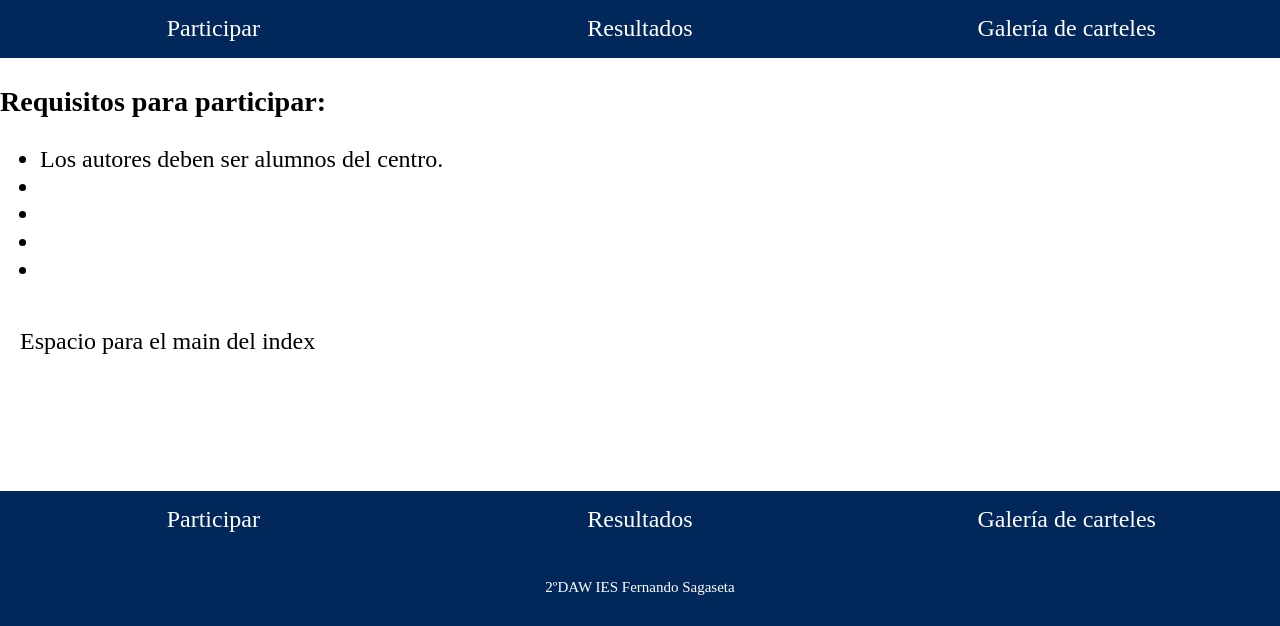
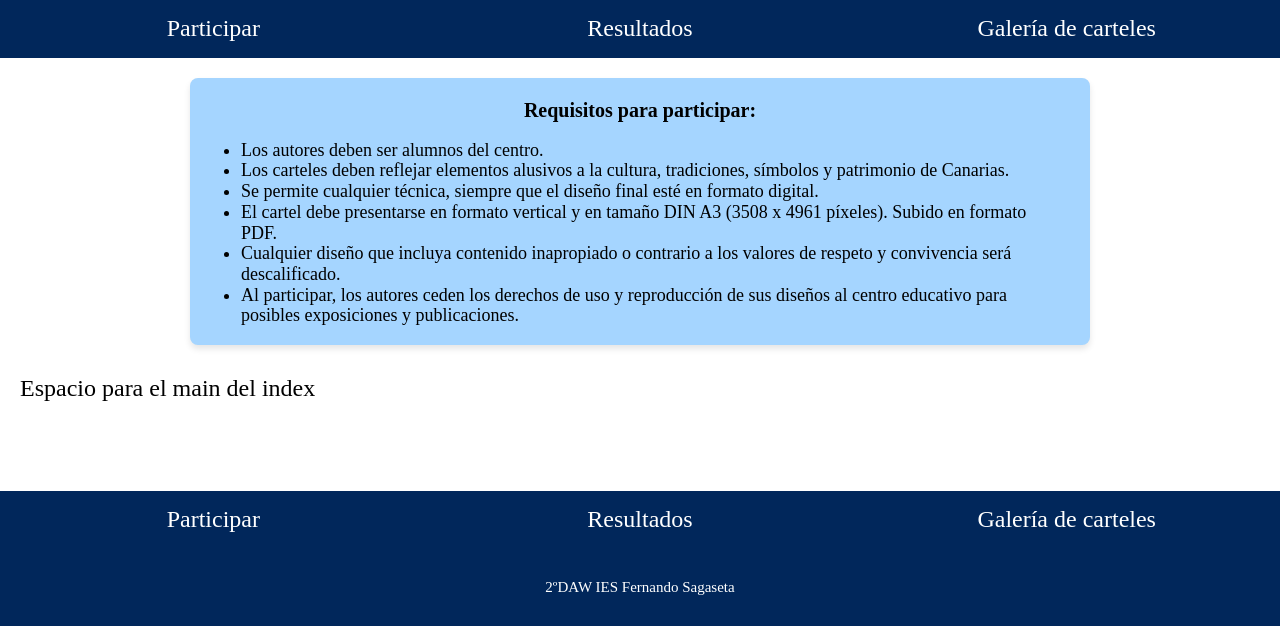
Before and after one commit to giovanny1029/carteleria_sagaseta_official, a PHP site: page / in a window 1280 px wide. Shown: the part 174-800 px from the top of the page. Run offline with PHP 8.4, Linux system fonts and the light colour scheme; some libraries are stand-ins or nearby versions.

Commit message:
@feature_section_participate

```diff
--- a/index.php
+++ b/index.php
@@ -35,18 +35,20 @@ define('BASE_URL', '/Proyectos/carteleria_sagaseta_official');
     </div>
   </div>
 
-  <section class ="requirements">
-      <h3>Requisitos para participar:</h3>
-      <ul>
-        <li>Los autores deben ser alumnos del centro.</li>
-        <li></li>
-        <li></li>
-        <li></li>
-        <li></li>
-      </ul>
-  </section>
-
   <main>
+    <div class="content_wrapper">
+      <section class ="requirements">
+        <h3>Requisitos para participar:</h3>
+        <ul>
+          <li>Los autores deben ser alumnos del centro.</li>
+          <li>Los carteles deben reflejar elementos alusivos a la cultura, tradiciones, símbolos y patrimonio de Canarias.</li>
+          <li>Se permite cualquier técnica, siempre que el diseño final esté en formato digital.</li>
+          <li>El cartel debe presentarse en formato vertical y en tamaño DIN A3 (3508 x 4961 píxeles). Subido en formato PDF.</li>
+          <li>Cualquier diseño que incluya contenido inapropiado o contrario a los valores de respeto y convivencia será descalificado.</li>
+          <li>Al participar, los autores ceden los derechos de uso y reproducción de sus diseños al centro educativo para posibles exposiciones y publicaciones.</li>
+        </ul>
+      </section>
+    </div>
     Espacio para el main del index
   </main>
 
--- a/src/styles/index.css
+++ b/src/styles/index.css
@@ -0,0 +1,32 @@
+@import url('./base/base.css');
+@import url('./base/normalize.css');
+
+.content_wrapper {
+    display: flex;
+    justify-content: center;
+    align-items: center;
+}
+
+.requirements {
+    background-color: var(--blue5);
+    padding: 1px;
+    border-radius: 8px;
+    box-shadow: 0 4px 6px rgba(0, 0, 0, 0.1);
+    margin-bottom: 30px;
+    width: 80%;
+    max-width: 900px;
+}
+
+.requirements ul {
+    font-size: 1.8rem;
+    padding-left: 50px;
+    padding-right: 50px;
+    text-align: left;
+    list-style-type: disc;
+}
+
+.requirements h3 {
+    text-align: center;
+    font-size: 2rem;
+    margin-bottom: 15px;
+}
```
